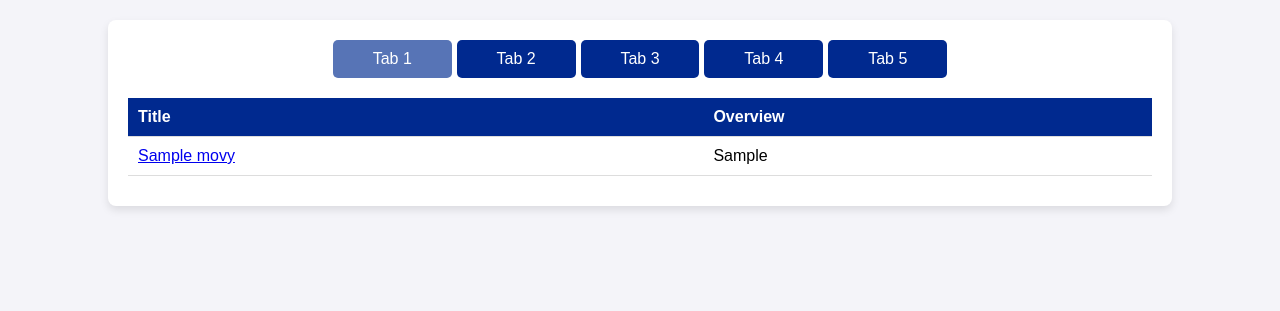
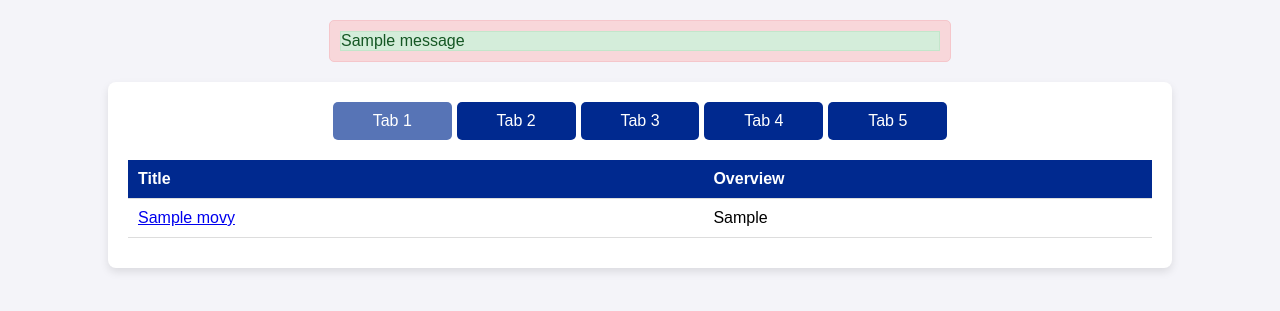
Before and after one commit to fuweiyu/Film-Cataloging-System-DBS-, a Flask app: page / in a window 1280 px wide. Shown: the part 90-401 px from the top of the page. Run offline with Flask 3, Linux system fonts and the light colour scheme; tables that the repository leaves empty hold one stand-in row (values such as "Sample post"); one stand-in notice (Sample message) is shown.

Commit message:
flash and login logic corrected

```diff
--- a/templates/main.html
+++ b/templates/main.html
@@ -6,11 +6,11 @@
     <title>Movie Catalog</title>
     <style>
         :root {
-            --header-color: #00298f; /* Primary header and tab color */
+            --header-color: #00298f;       /* Primary header and tab color */
             --header-hover-color: #1c44a3; /* Hover color for tabs */
-            --active-tab-color: #5774b6; /* Active tab color */
-            --tab-section-width: 80%; /* Adjust the total width of the tab section */
-            --tab-buttons-width: 60%; /* Adjust the total width occupied by the tab buttons */
+            --active-tab-color: #5774b6;   /* Active tab color */
+            --tab-section-width: 80%;      /* Adjust the total width of the tab section */
+            --tab-buttons-width: 60%;      /* Adjust the total width occupied by the tab buttons */
         }
 
         body {
@@ -20,7 +20,7 @@
             background-color: #f4f4f9;
         }
 
-        /* FERNAN MODIFICO DESDE ACA */
+        /* Header Section */
         .header {
             display: flex;
             justify-content: space-between;
@@ -31,13 +31,13 @@
         }
 
         .logo a {
-            text-decoration: none; /* Remove underline */
-            color: inherit; /* Inherit text color */
-            display: inline-block; /* Properly wrap the image */
-            background: none !important; /* Forcefully remove background */
-            border: none; /* Remove any border */
-            padding: 0; /* Remove any extra padding */
-            margin: 0; /* Remove extra margin */
+            text-decoration: none;
+            color: inherit;
+            display: inline-block;
+            background: none !important;
+            border: none;
+            padding: 0;
+            margin: 0;
         }
 
         .logo img {
@@ -52,10 +52,8 @@
 
         .logo a:focus,
         .logo a:hover {
-            outline: none; /* Remove the outline on focus or hover */
+            outline: none;
         }
-
-        /* FERNAN MODIFICO hasta ACA */
 
         .header a {
             color: white;
@@ -70,7 +68,7 @@
             background-color: #555;
         }
 
-        /* FERNAN MODIFICO DESDE ACA */
+        /* Search Container */
         .search-container {
             max-width: 600px;
             margin: 20px auto;
@@ -105,8 +103,43 @@
         .search-container button:hover {
             background-color: #f1f1f1;
         }
-        /* FERNAN MODIFICO hasta ACA */
 
+        /* Flash Messages */
+        .flash-messages {
+            max-width: 600px;
+            margin: 20px auto;
+            padding: 10px;
+            border-radius: 5px;
+            border: 1px solid #f5c6cb; /* default for danger/warning */
+            background-color: #f8d7da;  /* default for danger/warning */
+            color: #721c24;
+        }
+
+        .flash-messages ul {
+            margin: 0;
+            padding: 0;
+            list-style: none;
+        }
+
+        /* Variants for success, warning, etc. */
+        .flash-messages .success {
+            background-color: #d4edda;
+            color: #155724;
+            border: 1px solid #c3e6cb;
+        }
+
+        .flash-messages .warning {
+            background-color: #fff3cd;
+            color: #856404;
+            border: 1px solid #ffeeba;
+        }
+
+        .flash-messages .danger {
+            background-color: #f8d7da;
+            color: #721c24;
+        }
+
+        /* Tabs Container */
         .tabs-container {
             max-width: var(--tab-section-width);
             margin: 20px auto;
@@ -124,7 +157,7 @@
         }
 
         .tab {
-            flex-grow: 1; /* Tabs divide the total width equally */
+            flex-grow: 1;
             padding: 10px 20px;
             background-color: var(--header-color);
             color: white;
@@ -203,12 +236,10 @@
             showTab(0); // Show the first tab by default
         });
     </script>
-
 </head>
 <body>
 
-
-<!-- FERNAN MODIFICO DESDE ACA -->
+    <!-- Header -->
     <div class="header">
         <div class="logo">
             <a href="/">
@@ -227,6 +258,19 @@
             <a href="/login">Login/Sign Up</a>
         {% endif %}
     </div>
+
+    <!-- Flash Messages Section (below header) -->
+    {% with messages = get_flashed_messages(with_categories=true) %}
+    {% if messages %}
+        <div class="flash-messages">
+            <ul>
+                {% for category, message in messages %}
+                    <li class="{{ category }}">{{ message }}</li>
+                {% endfor %}
+            </ul>
+        </div>
+    {% endif %}
+    {% endwith %}
 
     {% if search_results %}
         <div class="search-results">
@@ -249,11 +293,10 @@
     {% if not search_results and tabs %}
         <div class="tabs-container">
             <div class="tabs">
-    {% for i in range(tabs|length) %}
-    <div class="tab" onclick="showTab({{ i }})">Tab {{ i + 1 }}</div>
-    {% endfor %}
-</div>
-
+                {% for i in range(tabs|length) %}
+                    <div class="tab" onclick="showTab({{ i }})">Tab {{ i + 1 }}</div>
+                {% endfor %}
+            </div>
 
             {% for tab_movies in tabs %}
             <div class="tab-content">
@@ -275,4 +318,3 @@
     {% endif %}
 </body>
 </html>
-<!-- FERNAN MODIFICO hasta ACA -->
```
